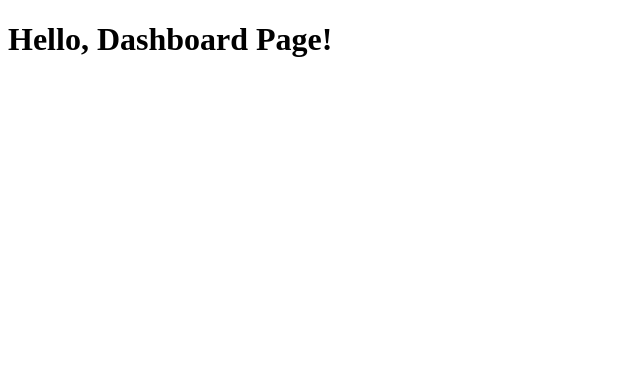
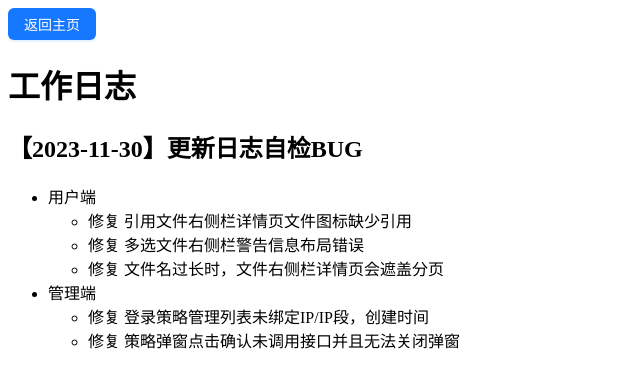
Before and after one commit to tw358/workspace-log, a Next.js app: page /sitelog in a window 1280 px wide. Shown: the top 388 px of the page, without its empty margins (0-640 px from the left). Built offline with nearby package versions, Linux system fonts and the light colour scheme.

Commit message:
输入更新日志

```diff
--- a/app/sitelog/page.tsx
+++ b/app/sitelog/page.tsx
@@ -1,4 +1,30 @@
-// `app/dashboard/page.tsx` is the UI for the `/dashboard` URL
+'use client'
+
+import React from 'react'
+import { useRouter } from 'next/navigation'
+import { Button } from 'antd'
+import ReactMarkdown from 'react-markdown'
+
+const textContent = `
+# 工作日志
+
+ ## 【2023-11-30】更新日志自检BUG
+
+- 用户端
+    - 修复 引用文件右侧栏详情页文件图标缺少引用
+    - 修复 多选文件右侧栏警告信息布局错误
+    - 修复 文件名过长时，文件右侧栏详情页会遮盖分页
+- 管理端
+    - 修复 登录策略管理列表未绑定IP/IP段，创建时间
+    - 修复 策略弹窗点击确认未调用接口并且无法关闭弹窗
+
+`;
+
 export default function Page() {
-    return <h1>Hello, Dashboard Page!</h1>
+    const router = useRouter()
+
+    return <div>
+        <Button type="primary" onClick={() => router.back()}>返回主页</Button>
+        <ReactMarkdown>{textContent}</ReactMarkdown>
+    </div>
 }
```
Also changed, not shown: app/changelog/page.tsx (+13 -3 lines).
